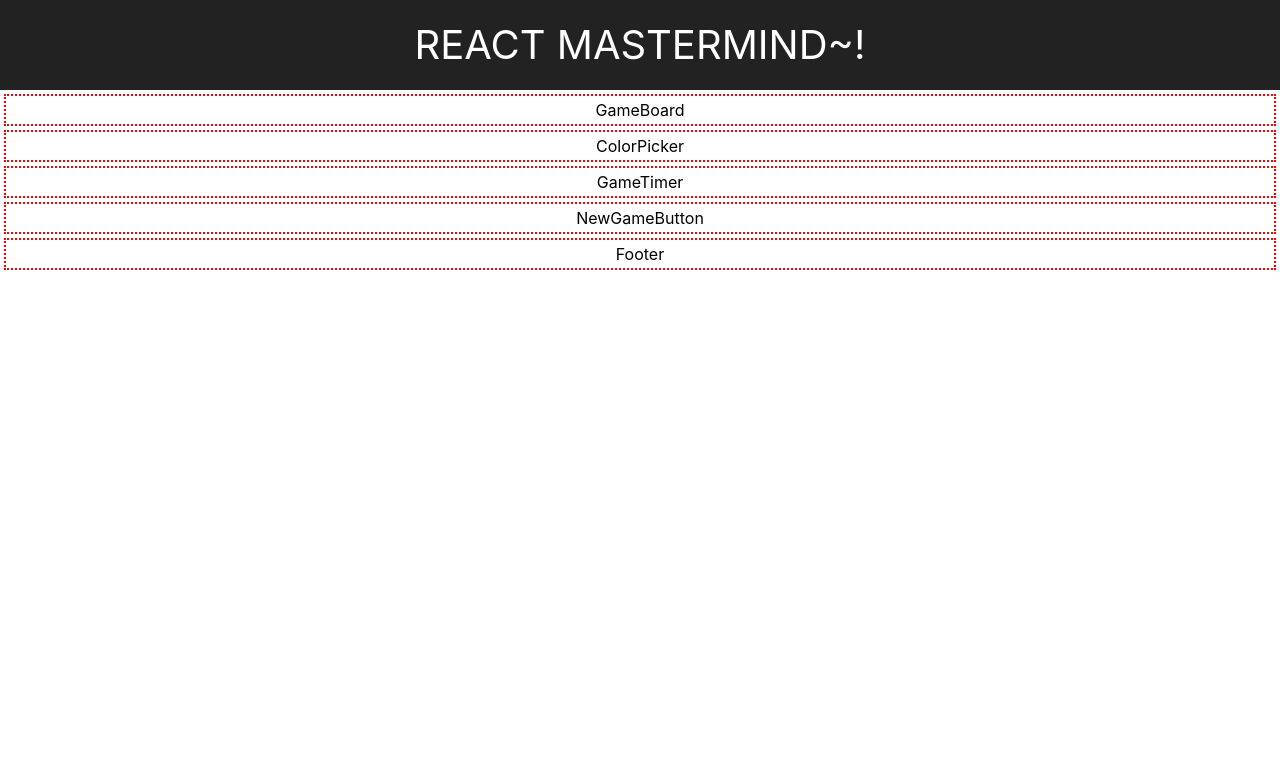
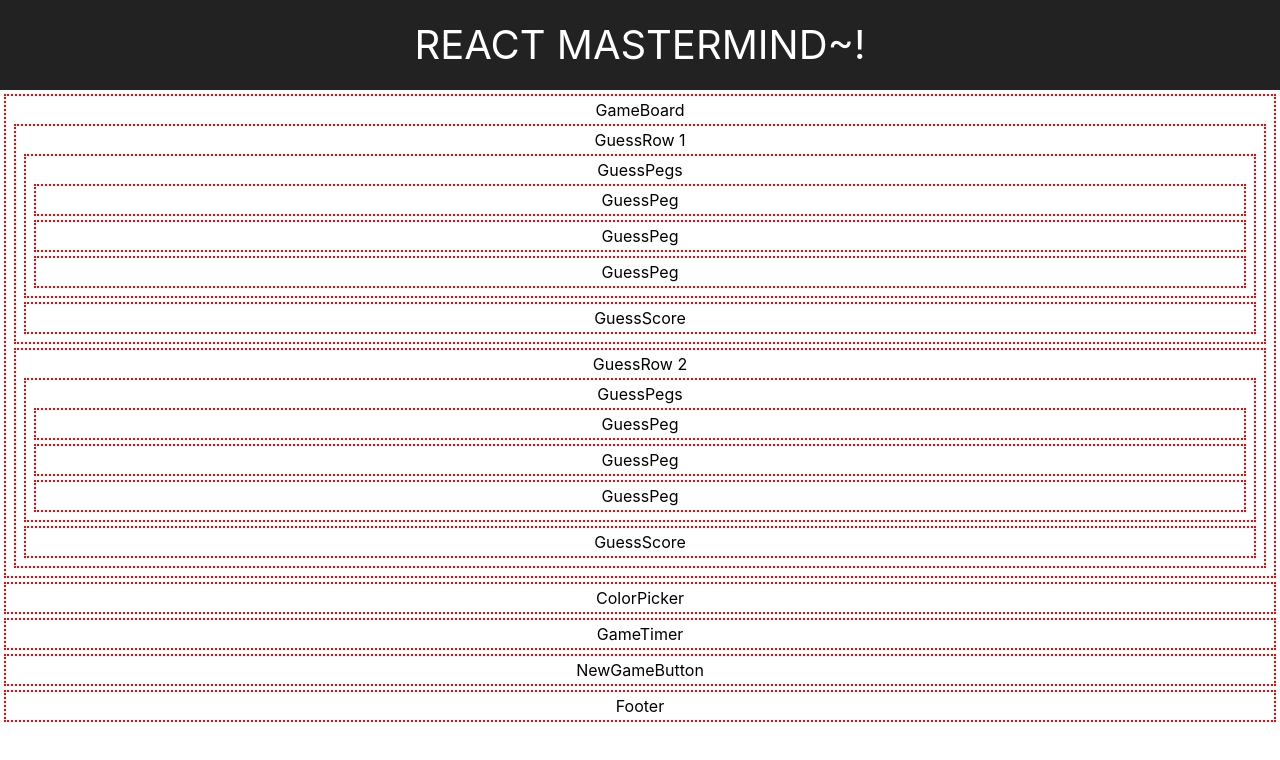
Before and after one commit to arowland900/react-mastermind, a React (Create React App) app: page / in a window 1280 px wide. Shown: the top 760 px of the page. Built offline with nearby package versions, Linux system fonts and the light colour scheme.

Commit message:
add all sub components for gameboard

```diff
--- a/src/components/GameBoard/GameBoard.jsx
+++ b/src/components/GameBoard/GameBoard.jsx
@@ -1,8 +1,11 @@
 import React from 'react'
+import GuessRow from './GuessRow'
 
 const GameBoard = (props) => (
     <div className='component'>
         GameBoard
+        <GuessRow num={1} />
+        <GuessRow num={2} />
     </div>
 );
 
--- /dev/null
+++ b/src/components/GameBoard/GuessPeg.jsx
@@ -0,0 +1,9 @@
+import React from 'react'
+
+const GuessPeg = (props) => (
+    <div className='component'>
+        GuessPeg
+    </div>
+);
+
+export default GuessPeg;
--- /dev/null
+++ b/src/components/GameBoard/GuessPegs.jsx
@@ -0,0 +1,13 @@
+import React from 'react'
+import GuessPeg from './GuessPeg'
+
+const GuessPegs = (props) => (
+    <div className='component'>
+        GuessPegs
+        <GuessPeg />
+        <GuessPeg />
+        <GuessPeg />
+    </div>
+);
+
+export default GuessPegs;
--- /dev/null
+++ b/src/components/GameBoard/GuessRow.jsx
@@ -0,0 +1,13 @@
+import React from 'react'
+import GuessScore from './GuessScore'
+import GuessPegs from './GuessPegs'
+
+const GuessRow = (props) => (
+    <div className='component'>
+        GuessRow {props.num}
+        <GuessPegs />
+        <GuessScore />
+    </div>
+);
+
+export default GuessRow;
--- /dev/null
+++ b/src/components/GameBoard/GuessScore.jsx
@@ -0,0 +1,9 @@
+import React from 'react'
+
+const GuessScore = (props) => (
+    <div className='component'>
+        GuessScore
+    </div>
+);
+
+export default GuessScore;
```
